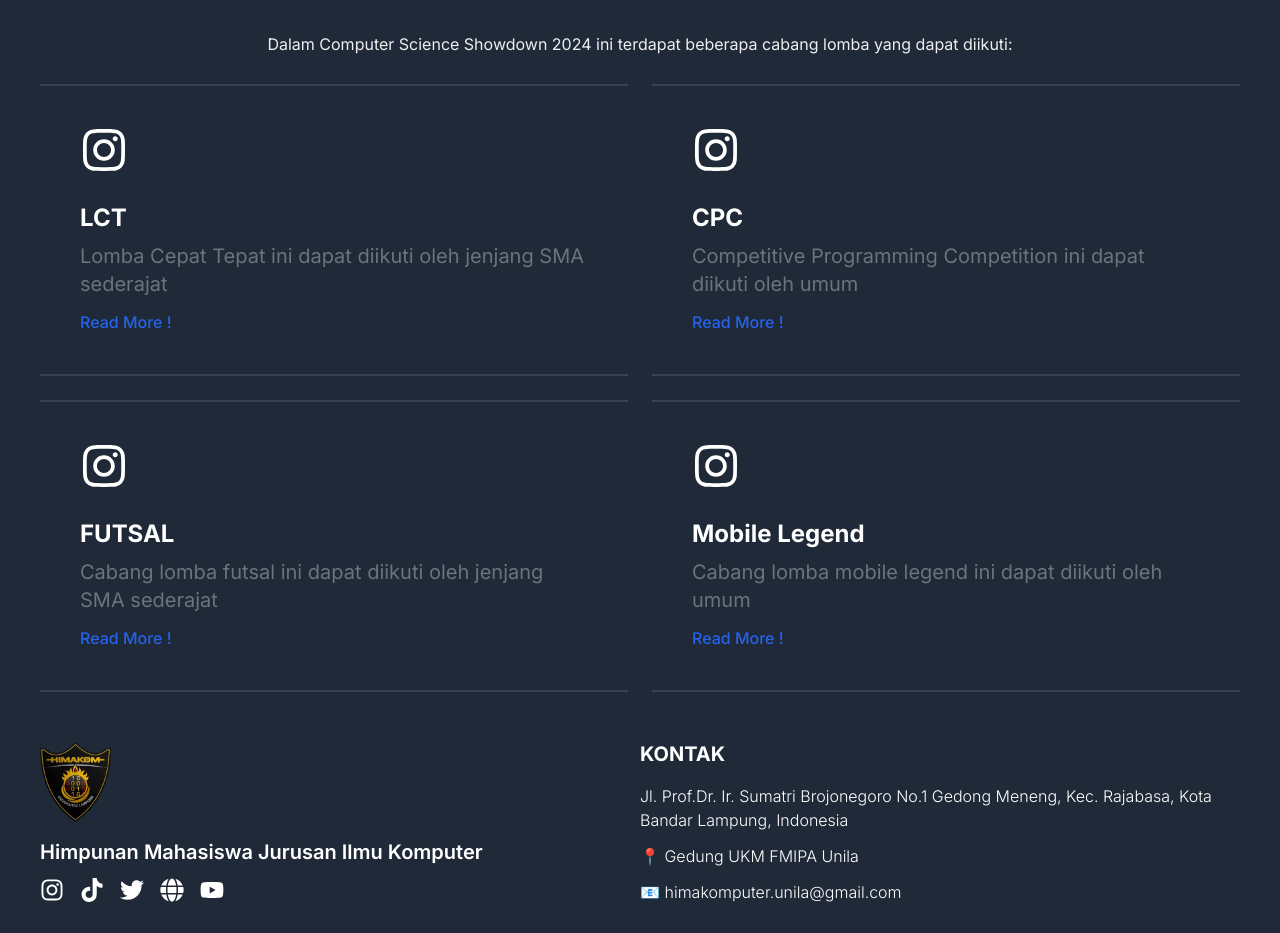
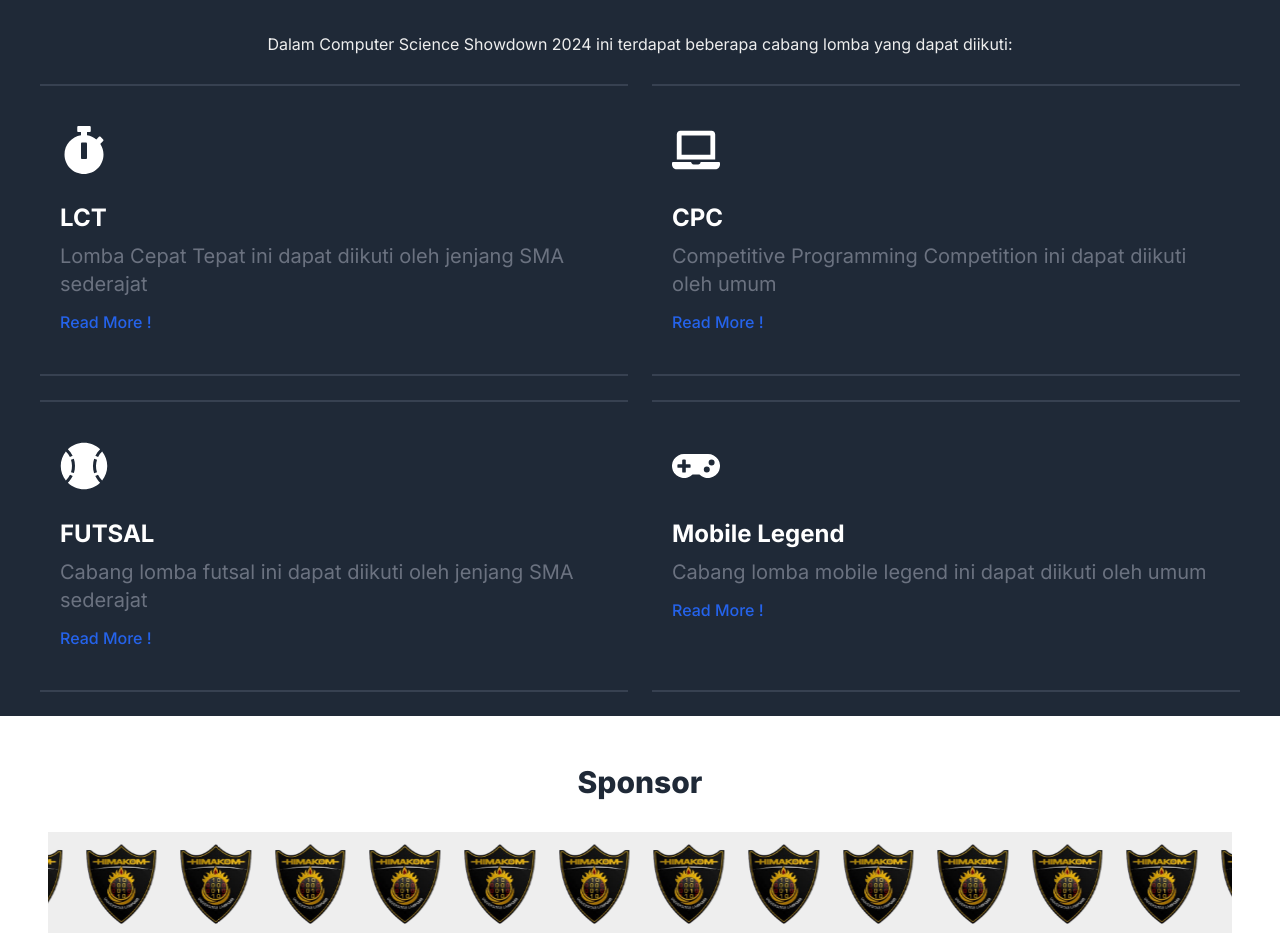
Before and after one commit to jhonvnbb/next-js-web, a Next.js app: page / in a window 1280 px wide. Shown: the part 1690-2623 px from the top of the page. Built offline with nearby package versions, Linux system fonts and the light colour scheme.

Commit message:
create:sponsor

```diff
--- a/app/components/Lomba/index.tsx
+++ b/app/components/Lomba/index.tsx
@@ -1,6 +1,12 @@
 import React from "react";
 import Link from "next/link";
-import { FaInstagram } from "react-icons/fa";
+import {
+    FaInstagram,
+    FaBaseballBall,
+    FaStopwatch,
+    FaLaptop,
+    FaGamepad
+} from "react-icons/fa";
 
 const LombaSection = () => {
   return (
@@ -14,9 +20,9 @@ const LombaSection = () => {
           </p>
         </div>
         <div className="grid grid-cols-1 md:grid-cols-2 gap-6 mt-7 w-full">
-          <div className="border-y-2 p-10 border-gray-700">
+          <div className="border-y-2 px-5 py-10 border-gray-700">
             <i className="text-5xl text-white mb-3">
-              <FaInstagram />
+                <FaStopwatch />
             </i>
             <h5 className="mt-7 mb-2 text-2xl font-bold text-white">LCT</h5>
             <p className="mb-3 text-xl text-gray-500 dark:text-gray-400">
@@ -29,9 +35,9 @@ const LombaSection = () => {
               Read More !
             </Link>
           </div>
-          <div className="border-y-2 p-10 border-gray-700">
+          <div className="border-y-2 px-5 py-10 border-gray-700">
             <i className="text-5xl text-white mb-3">
-              <FaInstagram />
+                <FaLaptop />
             </i>
             <h5 className="mt-7 mb-2 text-2xl font-bold text-white">CPC</h5>
             <p className="mb-3 text-xl text-gray-500 dark:text-gray-400">
@@ -44,9 +50,9 @@ const LombaSection = () => {
               Read More !
             </Link>
           </div>
-          <div className="border-y-2 p-10 border-gray-700">
+          <div className="border-y-2 px-5 py-10 border-gray-700">
             <i className="text-5xl text-white mb-3">
-              <FaInstagram />
+                <FaBaseballBall />
             </i>
             <h5 className="mt-7 mb-2 text-2xl font-bold text-white">FUTSAL</h5>
             <p className="mb-3 text-xl text-gray-500 dark:text-gray-400">
@@ -59,9 +65,9 @@ const LombaSection = () => {
               Read More !
             </Link>
           </div>
-          <div className="border-y-2 p-10 border-gray-700">
+          <div className="border-y-2 px-5 py-10 border-gray-700">
             <i className="text-5xl text-white mb-3">
-              <FaInstagram />
+                <FaGamepad />
             </i>
             <h5 className="mt-7 mb-2 text-2xl font-bold text-white">Mobile Legend</h5>
             <p className="mb-3 text-xl text-gray-500 dark:text-gray-400">
--- /dev/null
+++ b/app/components/Sponsor/index.tsx
@@ -0,0 +1,64 @@
+'use client';
+
+import React, { useRef } from 'react';
+
+const SponsorSection = () => {
+  const scrollRef = useRef(null);
+
+  const handleMouseEnter = () => {
+    if (scrollRef.current) {
+      (scrollRef.current as HTMLElement).style.animationPlayState = 'paused';
+    }
+  };
+
+  const handleMouseLeave = () => {
+    if (scrollRef.current) {
+      (scrollRef.current as HTMLElement).style.animationPlayState = 'running';
+    }
+  };
+
+  const sponsors = [
+    '/himakom.png',
+    '/himakom.png',
+    '/himakom.png',
+    '/himakom.png',
+    '/himakom.png',
+    '/himakom.png',
+    '/himakom.png',
+    '/himakom.png',
+    '/himakom.png',
+    '/himakom.png',
+  ];
+
+  return (
+    <section className="bg-[#fff] p-6">
+      <div className="container mx-auto flex flex-col items-center justify-center p-6">
+        <div>
+          <h1 className="text-3xl font-extrabold text-gray-800 text-center">
+            Sponsor
+          </h1>
+        </div>
+        <div className="bg-[#eee] p-3 mt-8 w-full overflow-hidden">
+          <div
+            ref={scrollRef}
+            className="flex items-center justify-start space-x-6 animate-scroll group"
+            onMouseEnter={handleMouseEnter}
+            onMouseLeave={handleMouseLeave}
+          >
+            {/* Menggandakan daftar sponsor untuk looping yang mulus */}
+            {sponsors.concat(sponsors).map((sponsor, index) => (
+              <img
+                key={index}
+                src={sponsor}
+                alt={`Sponsor ${index + 1}`}
+                className="h-20 w-auto"
+              />
+            ))}
+          </div>
+        </div>
+      </div>
+    </section>
+  );
+};
+
+export default SponsorSection;
--- a/app/globals.css
+++ b/app/globals.css
@@ -25,3 +25,16 @@ html{
     text-wrap: balance;
   }
 }
+
+@keyframes scroll {
+  0% {
+    transform: translateX(0);
+  }
+  100% {
+    transform: translateX(-50%);
+  }
+}
+
+.animate-scroll {
+  animation: scroll 10s linear infinite;
+}
--- a/app/page.tsx
+++ b/app/page.tsx
@@ -4,6 +4,7 @@ import FooterSection from "./components/Footer";
 import JadwalSection from "./components/Jadwal";
 import LombaSection from "./components/Lomba";
 import NavigationBar from "./components/Navbar";
+import SponsorSection from "./components/Sponsor";
 
 export default function Home() {
   return (
@@ -13,6 +14,7 @@ export default function Home() {
       <JadwalSection />
       <AboutSection />
       <LombaSection />
+      <SponsorSection />
       <FooterSection />
     </>
   );
```
